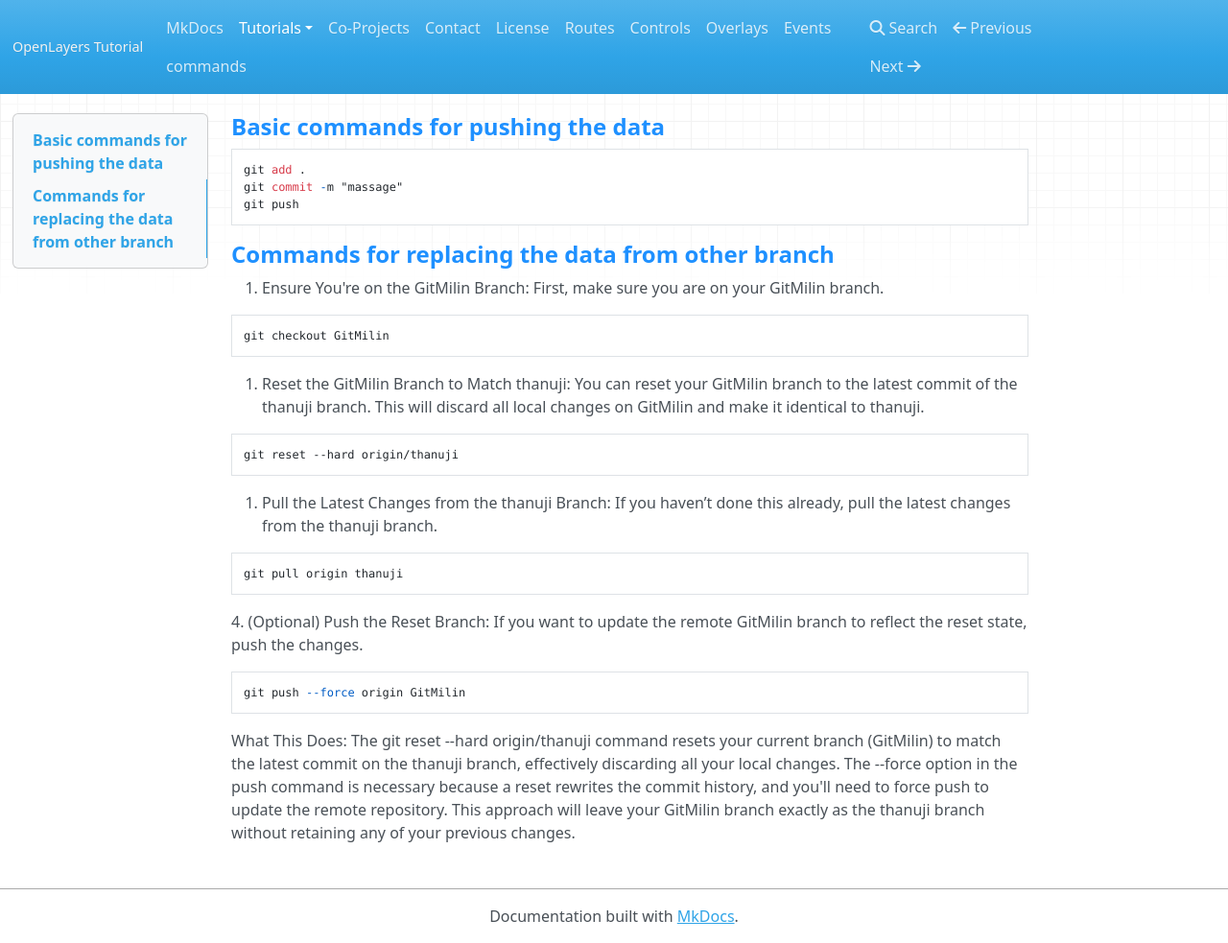
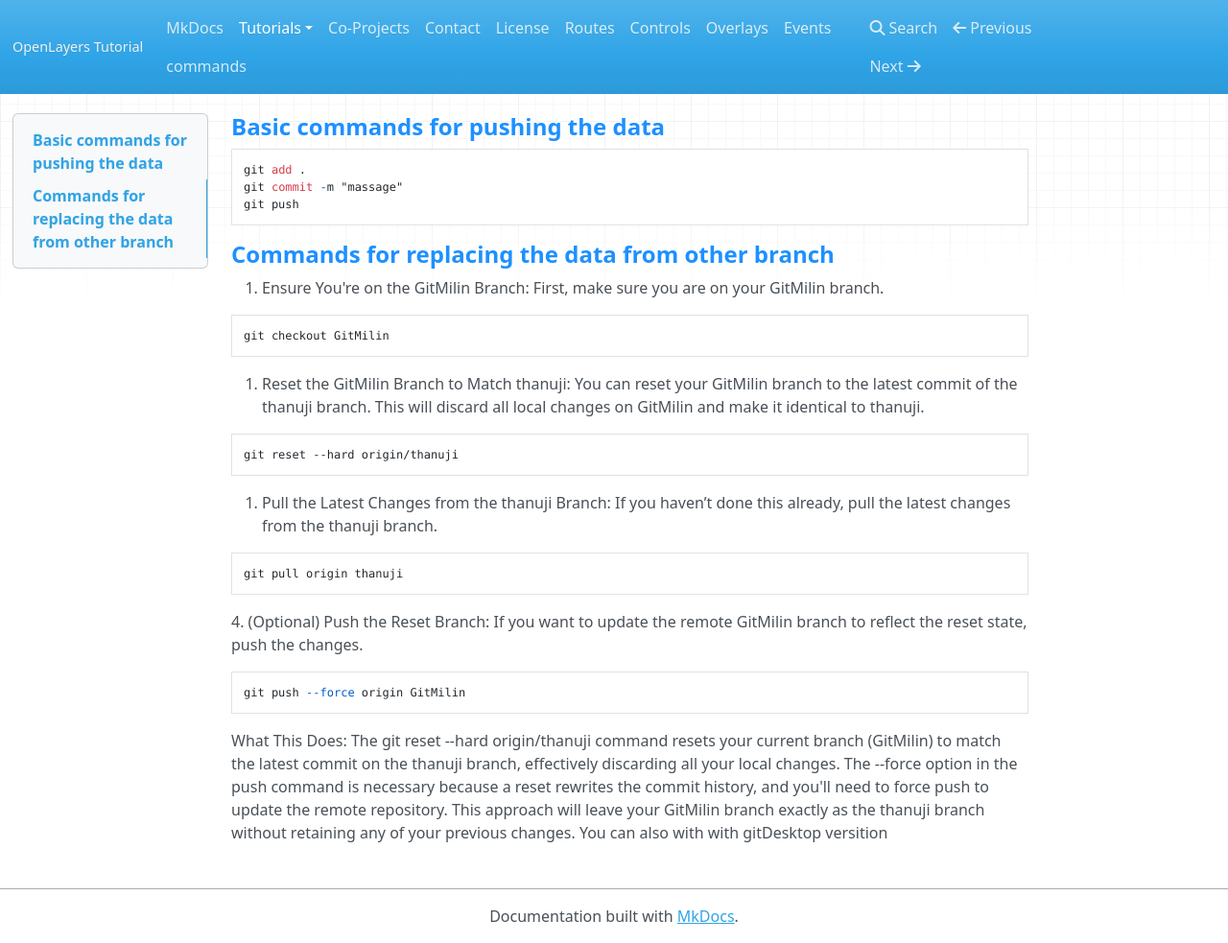
Before and after one commit to GeoTecHub/Tutorial, an MkDocs documentation site: the page built from docs/GitHub.md, in a window 1280 px wide and 983 px high. Shown: the whole window at 96% size. Built offline with MkDocs 1.6.1, drawn with Linux system fonts in a browser that asks for light colours; nearby versions of some CDN libraries.

```diff
--- a/docs/GitHub.md
+++ b/docs/GitHub.md
@@ -43,3 +43,4 @@ What This Does:
 The git reset --hard origin/thanuji command resets your current branch (GitMilin) to match the latest commit on the thanuji branch, effectively discarding all your local changes.
 The --force option in the push command is necessary because a reset rewrites the commit history, and you'll need to force push to update the remote repository.
 This approach will leave your GitMilin branch exactly as the thanuji branch without retaining any of your previous changes.
+You can also with with gitDesktop versition
```
